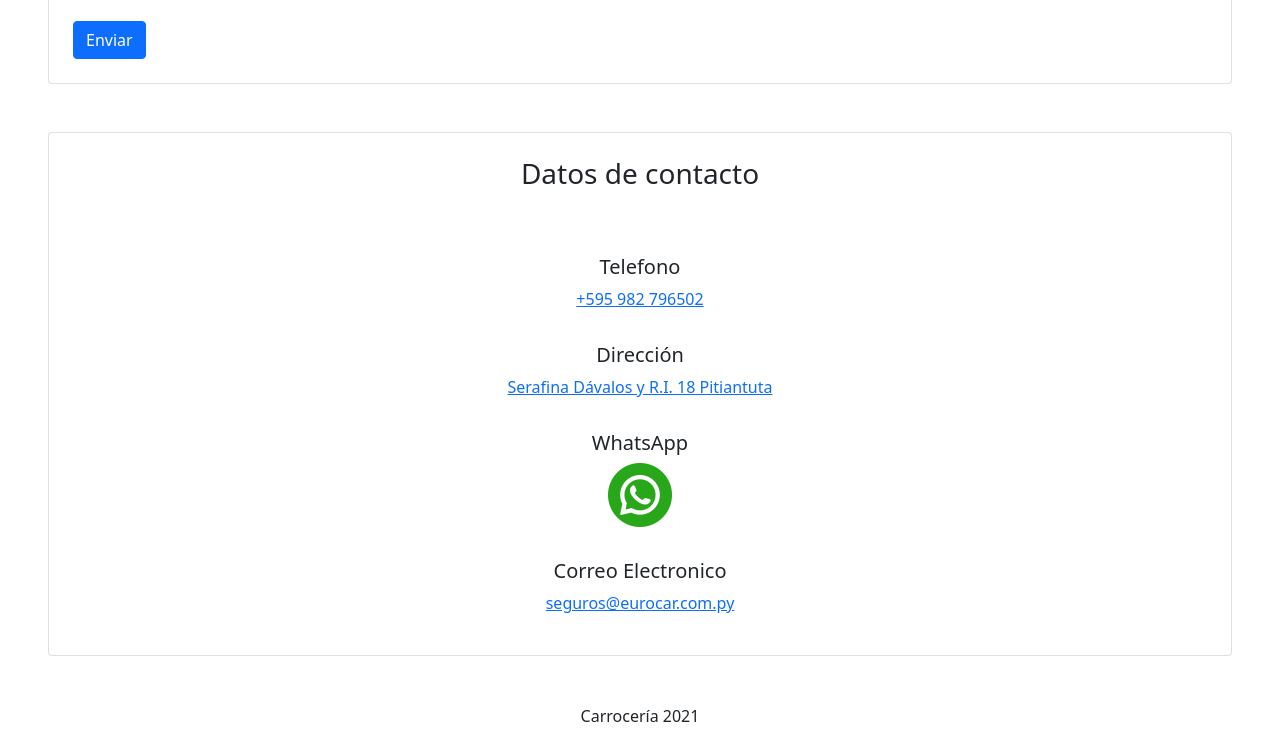
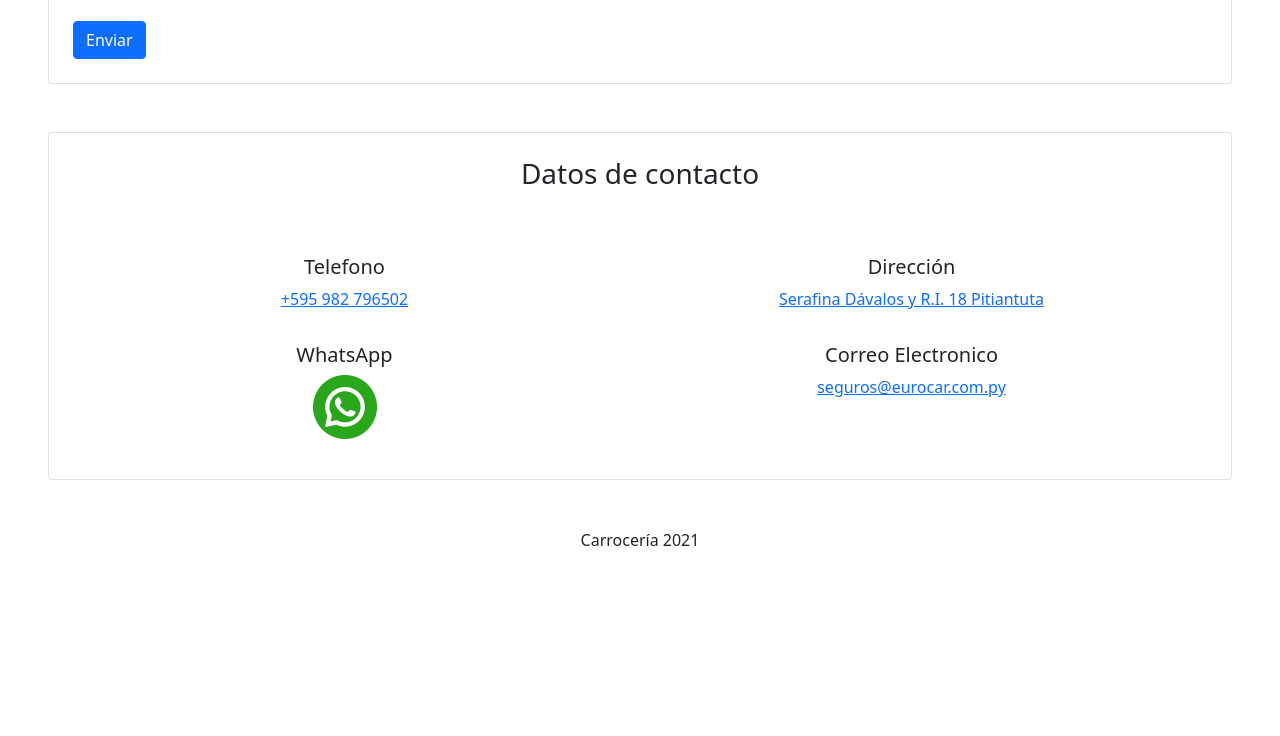
Before and after one commit to Caden-Dane/PersWeb, a plain HTML site: page index.html in a window 1280 px wide. Shown: the part 3411-4147 px from the top of the page. After the commit the page ends 3971 px from the top, so only its background shows below. Drawn offline with nearby package versions, Linux system fonts and the light colour scheme.

Commit message:
Refactored contact segment to have columns

```diff
--- a/index.html
+++ b/index.html
@@ -603,17 +603,20 @@ method="POST"
 <div class="card  m-5 p-4 mt-4">
   <h3 class="card-title segmentTitle mb-5">Datos de contacto</h3>
   <div class="row datosDeContacto">
-  <div class="card-body">
+  <div class="row">
+  <div class="card-body col-6">
     <h5>Telefono</h5>
     <a href="tel:+595982796502">+595 982 796502</a>
   </div>
-  <div class="card-body">
+  <div class="card-body col-6">
     <h5>Dirección</h5>
     <a
     href="https://www.google.com/maps/place/Taller+Fiat/@-25.3159052,-57.5736459,18.09z/data=!4m13!1m7!3m6!1s0x945da8076e69dbf5:0xaceb7a46bf1936c9!2sAsunci%C3%B3n,+Paraguay!3b1!8m2!3d-25.2637399!4d-57.575926!3m4!1s0x945da98a24ea794b:0xb8a2b1ea06c418dd!8m2!3d-25.315451!4d-57.5729358" target="_blank">
     Serafina Dávalos y R.I. 18 Pitiantuta</a>
   </div>
-  <div class="card-body">
+</div>
+<div class="row">
+  <div class="card-body col-6">
     <h5>WhatsApp</h5>
     <a
     href="https://wa.me/+595982796502?text=Hola%20estoy%20interesado%20en%20" target="_blank">
@@ -622,10 +625,11 @@ method="POST"
       class="whatsAppIcon">
     </a>
   </div>
-  <div class="card-body">
+  <div class="card-body col-6">
     <h5>Correo Electronico</h5>
     <a href="mailto:seguros@eurocar.com.py">seguros@eurocar.com.py</a>
   </div>
+</div>
 
 </div>
 </div>
```
